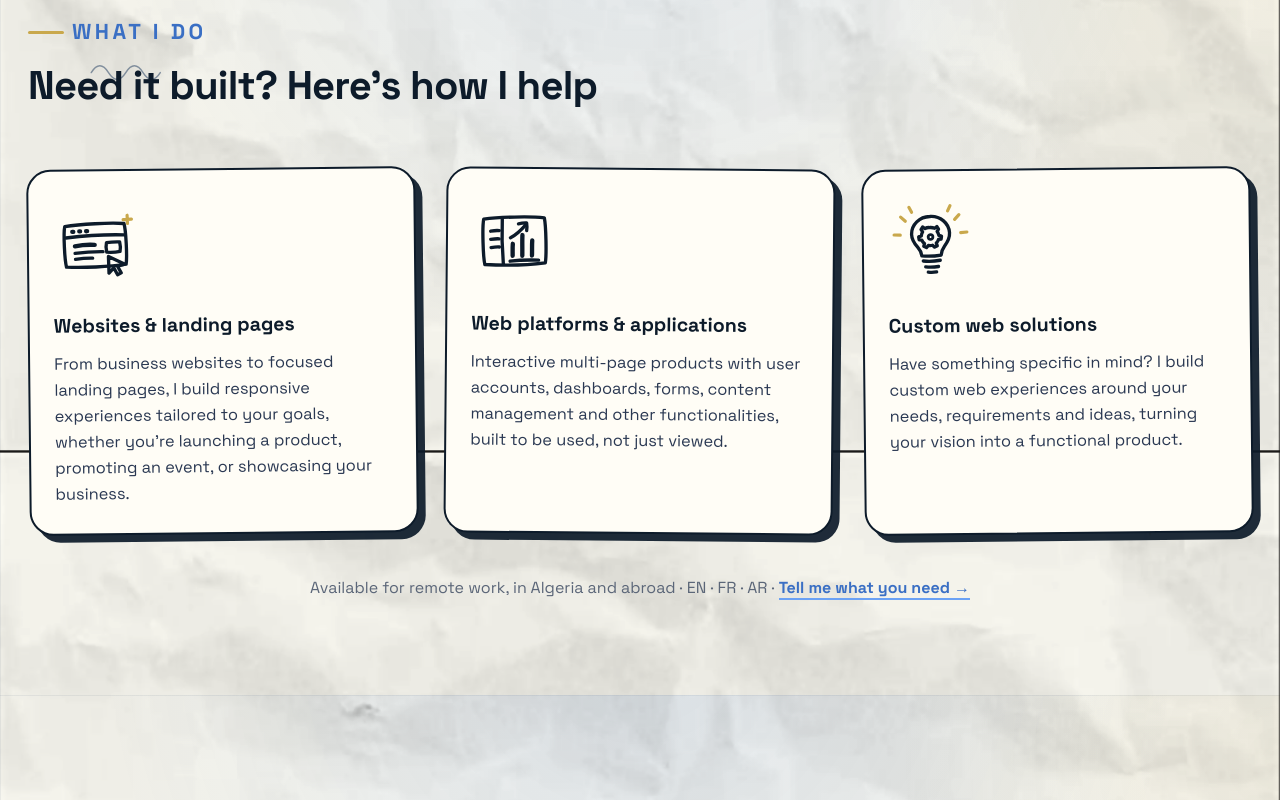
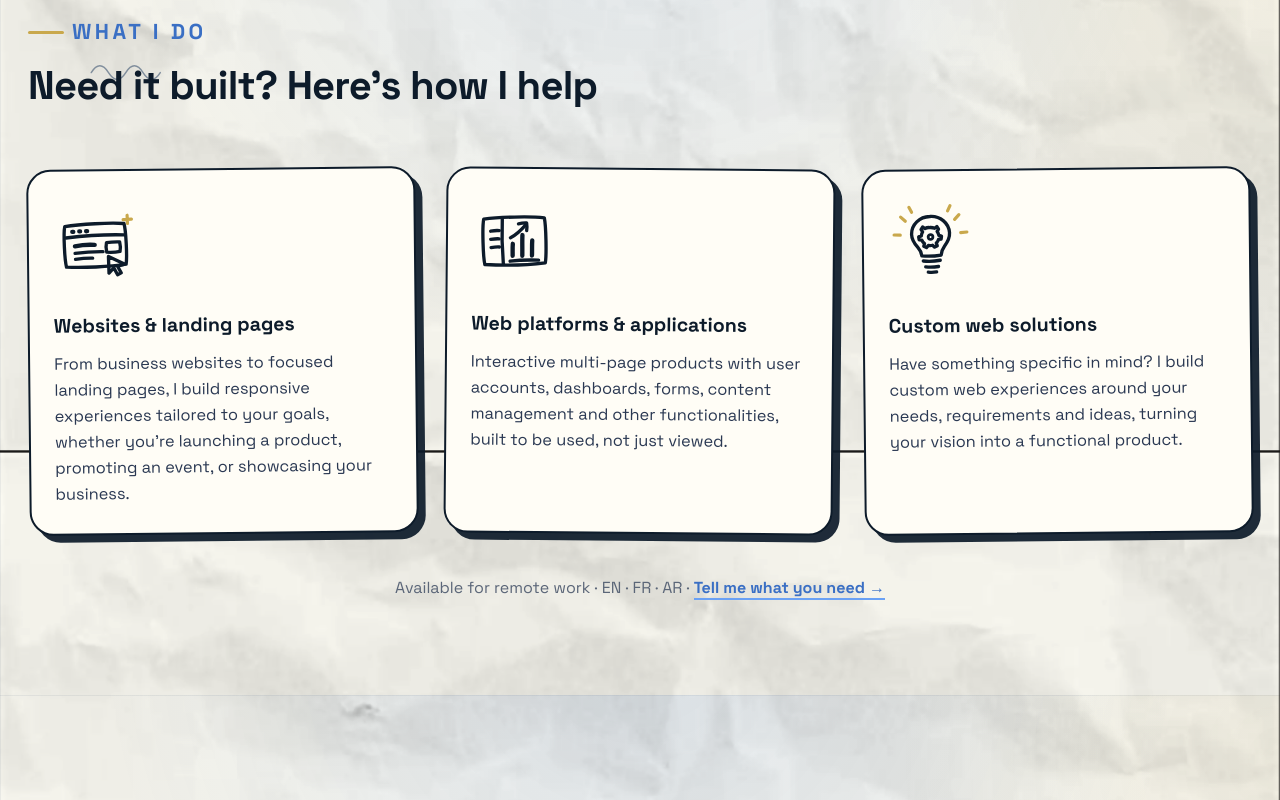
Before and after one commit to manarghr/Portfolio-, a Next.js app: page / in a window 1280 px wide. Shown: the part 2505-3305 px from the top of the page. Built offline with nearby package versions, Linux system fonts and the light colour scheme; no server answers.

Commit message:
other changes

```diff
--- a/src/components/Services.tsx
+++ b/src/components/Services.tsx
@@ -24,7 +24,7 @@ export default function Services({ services, headings }: { services: Service[];
         </div>
 
         <p className="services-note">
-          Available for remote work, in Algeria and abroad · EN · FR · AR ·{' '}
+          Available for remote work · EN · FR · AR ·{' '}
           <a href="#contact">Tell me what you need →</a>
         </p>
       </div>
--- a/src/content/defaults.ts
+++ b/src/content/defaults.ts
@@ -95,7 +95,7 @@ export const defaultSkills: SkillGroup[] = [
   { label: 'Frontend', skills: 'HTML & CSS, JavaScript, React, Next.js, TypeScript, Tailwind' },
   { label: 'Backend & Databases', skills: 'Node.js, Python, FastAPI, SQL, REST APIs, MongoDB, Supabase' },
   { label: 'AI', skills: 'Machine Learning, Deep Learning, Computer Vision, Python Libraries' },
-  { label: 'Design', skills: 'Figma, UI / UX' },
+  { label: 'Design', skills: 'Figma' },
 ]
 
 /* ── Journey ────────────────────────────────────────────────── */
```
